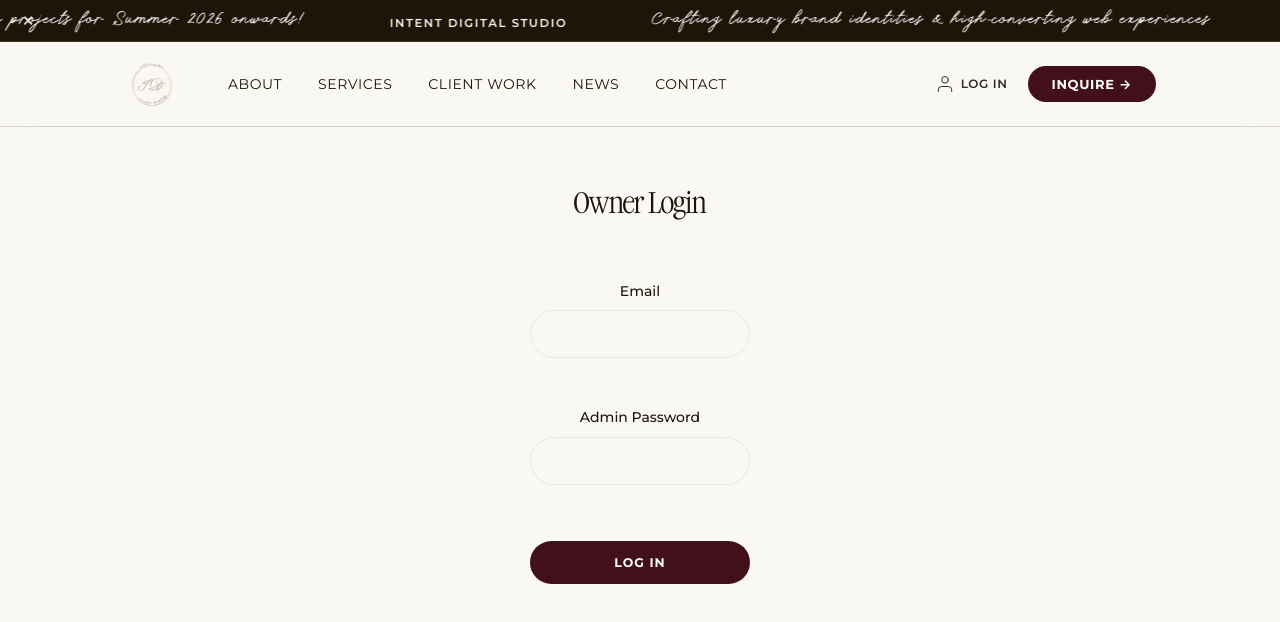
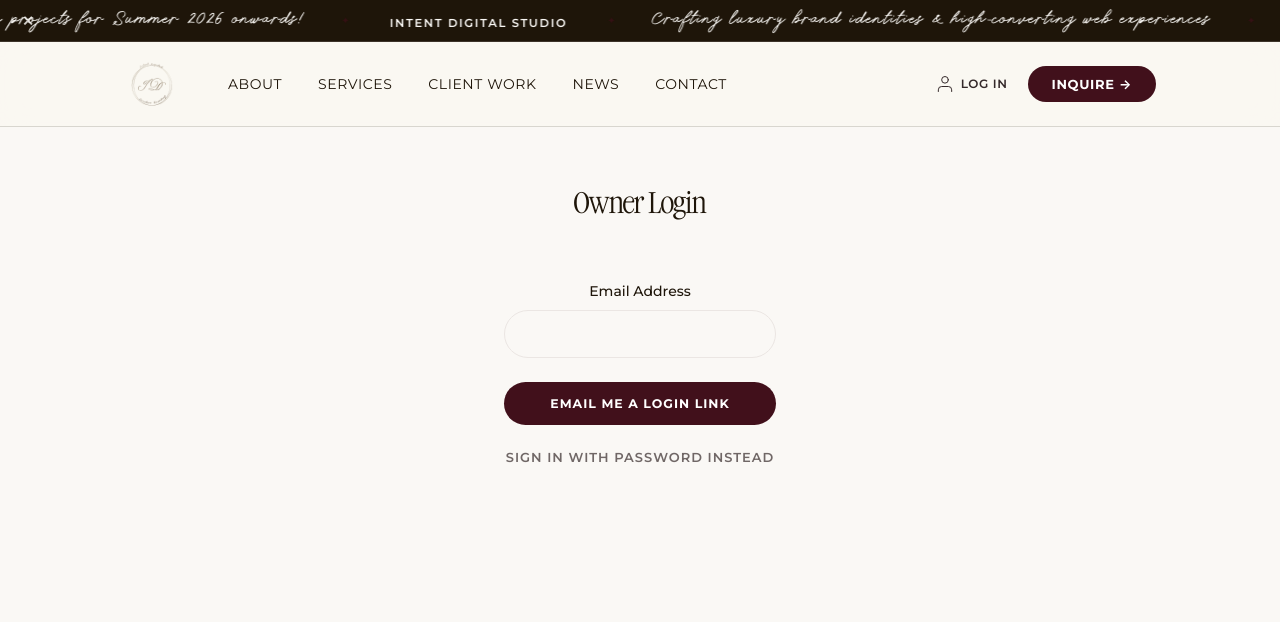
Before and after one commit to milanese88/intent-digital, a React (Vite) app: page / in a window 1280 px wide. Both pictures are taken after a click on the link "LOG IN". Shown: the top 622 px of the page. Built offline with nearby package versions, Linux system fonts and the light colour scheme; a web font is replaced by a local one.

Commit message:
Update Login.jsx

```diff
--- a/src/pages/Login.jsx
+++ b/src/pages/Login.jsx
@@ -1,11 +1,35 @@
-import React, { useState } from 'react';
+import React, { useState, useEffect } from 'react';
 import AnnouncementBanner from '../components/AnnouncementBanner';
 
 export default function Login({ navigateTo }) {
   const [email, setEmail] = useState('');
   const [password, setPassword] = useState('');
   const [error, setError] = useState(null);
+
+  // UI States
+  const [loginMode, setLoginMode] = useState('magic'); // 'magic' or 'password'
   const [loading, setLoading] = useState(false);
+  const [magicLinkSent, setMagicLinkSent] = useState(false);
+  const [showPassword, setShowPassword] = useState(false);
+  const [eyeHover, setEyeHover] = useState(false);
+
+  // Check for URL errors (e.g. from verify-magic-link redirect)
+  useEffect(() => {
+    if (typeof window !== 'undefined') {
+      const params = new URLSearchParams(window.location.search);
+      const err = params.get('error');
+      if (err === 'invalid_link') {
+        setError('The magic link is invalid or has already been used.');
+      } else if (err === 'expired_link') {
+        setError('Your magic link has expired. Please request a new one.');
+      }
+
+      // Cleanup URL
+      if (err) {
+        window.history.replaceState({}, document.title, window.location.pathname);
+      }
+    }
+  }, []);
 
   const handleNavClick = (e, page, targetId) => {
     e.preventDefault();
@@ -14,7 +38,35 @@ export default function Login({ navigateTo }) {
     }
   };
 
-  const handleLogin = async (e) => {
+  const handleMagicLinkRequest = async (e) => {
+    e.preventDefault();
+    setError(null);
+    setLoading(true);
+
+    try {
+      const res = await fetch('/api/request-magic-link', {
+        method: 'POST',
+        headers: { 'Content-Type': 'application/json' },
+        body: JSON.stringify({ email })
+      });
+
+      const data = await res.json();
+
+      if (res.status === 429) {
+        setError('Too many requests. Please try again in 15 minutes.');
+      } else if (!res.ok) {
+        setError(data.error || 'A network error occurred while requesting the link.');
+      } else {
+        setMagicLinkSent(true);
+      }
+    } catch (err) {
+      setError('A network failure occurred. Please check your connection and try again.');
+    } finally {
+      setLoading(false);
+    }
+  };
+
+  const handlePasswordLogin = async (e) => {
     e.preventDefault();
     setError(null);
     setLoading(true);
@@ -22,9 +74,7 @@ export default function Login({ navigateTo }) {
     try {
       const res = await fetch('/api/login', {
         method: 'POST',
-        headers: {
-          'Content-Type': 'application/json',
-        },
+        headers: { 'Content-Type': 'application/json' },
         body: JSON.stringify({ email, password })
       });
 
@@ -33,14 +83,20 @@ export default function Login({ navigateTo }) {
       if (res.ok) {
         navigateTo('admin');
       } else {
-        setError(data.error || 'Login failed');
+        if (res.status === 500) {
+          setError('Server configuration error: Authentication is not properly configured.');
+        } else {
+          setError('Wrong credentials. Please try again.');
+        }
       }
     } catch (err) {
-      setError('An error occurred during login.');
+      setError('A network failure occurred. Please check your connection and try again.');
     } finally {
       setLoading(false);
     }
   };
+
+  const eyeColor = eyeHover ? '#3A342B' : 'rgba(58, 52, 43, 0.4)';
 
   return (
     <div className="home-page">
@@ -84,7 +140,58 @@ export default function Login({ navigateTo }) {
         <div className="contact-form-container" style={{ maxWidth: '400px', margin: '0 auto', textAlign: 'center' }}>
           <h1 className="unified-hero-title" style={{ fontSize: '32px', marginBottom: '24px' }}>Owner Login</h1>
 
-          <form onSubmit={handleLogin} className="contact-pill-form" style={{ padding: '32px' }}>
+          <div className="contact-pill-form" style={{ padding: '32px' }}>
+            {magicLinkSent ? (
+              <div style={{ textAlign: 'center', padding: '20px 0' }}>
+                <h3 style={{ color: '#34292A', fontFamily: 'Montserrat, sans-serif', fontSize: '18px', marginBottom: '16px' }}>
+                  Check your inbox
+                </h3>
+                <p style={{ color: '#666', fontSize: '14px', lineHeight: '1.5' }}>
+                  We sent a login link to your email. It expires in 15 minutes.
+                </p>
+                <button
+                  onClick={() => setMagicLinkSent(false)}
+                  style={{ background: 'none', border: 'none', color: '#34292A', textDecoration: 'underline', marginTop: '24px', cursor: 'pointer', fontFamily: 'Montserrat' }}
+                >
+                  Need another link?
+                </button>
+              </div>
+            ) : (
+              <>
+                {loginMode === 'magic' ? (
+                  // MAGIC LINK FORM
+                  <form onSubmit={handleMagicLinkRequest}>
+                    <div className="form-field-group" style={{ marginBottom: '16px' }}>
+                      <label className="form-pill-label" htmlFor="email">Email Address</label>
+                      <input
+                        type="email"
+                        id="email"
+                        name="email"
+                        className="form-pill-input"
+                        required
+                        value={email}
+                        onChange={(e) => setEmail(e.target.value)}
+                        style={{ textAlign: 'center' }}
+                      />
+                    </div>
+
+                    {error && <p style={{ color: 'red', fontSize: '14px', marginBottom: '16px' }}>{error}</p>}
+
+                    <button type="submit" className="btn btn-pill-primary" style={{ width: '100%', marginTop: '8px' }} disabled={loading}>
+                      {loading ? 'Sending...' : 'Email me a login link'}
+                    </button>
+
+                    <button
+                      type="button"
+                      onClick={() => { setLoginMode('password'); setError(null); }}
+                      style={{ background: 'none', border: 'none', color: 'rgba(52, 41, 42, 0.7)', textDecoration: 'none', marginTop: '24px', cursor: 'pointer', fontFamily: 'Montserrat', fontSize: '13px' }}
+                    >
+                      Sign in with password instead
+                    </button>
+                  </form>
+                ) : (
+                  // PASSWORD FORM
+                  <form onSubmit={handlePasswordLogin}>
                     <div className="form-field-group" style={{ marginBottom: '16px' }}>
                       <label className="form-pill-label" htmlFor="email">Email</label>
                       <input
@@ -99,18 +206,53 @@ export default function Login({ navigateTo }) {
                       />
                     </div>
 
-            <div className="form-field-group">
+                    <div className="form-field-group" style={{ position: 'relative' }}>
                       <label className="form-pill-label" htmlFor="password">Admin Password</label>
                       <input
-                type="password"
+                        type={showPassword ? "text" : "password"}
                         id="password"
                         name="password"
                         className="form-pill-input"
                         required
                         value={password}
                         onChange={(e) => setPassword(e.target.value)}
-                style={{ textAlign: 'center' }}
+                        style={{ textAlign: 'center', paddingRight: '40px' }}
                       />
+                      <button
+                        type="button"
+                        aria-label={showPassword ? "Hide password" : "Show password"}
+                        onClick={() => setShowPassword(!showPassword)}
+                        onMouseEnter={() => setEyeHover(true)}
+                        onMouseLeave={() => setEyeHover(false)}
+                        style={{
+                          position: 'absolute',
+                          right: '12px',
+                          top: '38px',
+                          background: 'none',
+                          border: 'none',
+                          cursor: 'pointer',
+                          padding: '4px',
+                          display: 'flex',
+                          alignItems: 'center',
+                          justifyContent: 'center',
+                          transition: 'color 0.2s ease',
+                          color: eyeColor
+                        }}
+                      >
+                        {showPassword ? (
+                          // Eye-with-slash icon
+                          <svg width="20" height="20" viewBox="0 0 24 24" fill="none" stroke="currentColor" strokeWidth="2" strokeLinecap="round" strokeLinejoin="round">
+                            <path d="M17.94 17.94A10.07 10.07 0 0 1 12 20c-7 0-11-8-11-8a18.45 18.45 0 0 1 5.06-5.94M9.9 4.24A9.12 9.12 0 0 1 12 4c7 0 11 8 11 8a18.5 18.5 0 0 1-2.16 3.19m-6.72-1.07a3 3 0 1 1-4.24-4.24"></path>
+                            <line x1="1" y1="1" x2="23" y2="23"></line>
+                          </svg>
+                        ) : (
+                          // Eye icon
+                          <svg width="20" height="20" viewBox="0 0 24 24" fill="none" stroke="currentColor" strokeWidth="2" strokeLinecap="round" strokeLinejoin="round">
+                            <path d="M1 12s4-8 11-8 11 8 11 8-4 8-11 8-11-8-11-8z"></path>
+                            <circle cx="12" cy="12" r="3"></circle>
+                          </svg>
+                        )}
+                      </button>
                     </div>
 
                     {error && <p style={{ color: 'red', fontSize: '14px', marginBottom: '16px', marginTop: '16px' }}>{error}</p>}
@@ -118,7 +260,19 @@ export default function Login({ navigateTo }) {
                     <button type="submit" className="btn btn-pill-primary" style={{ width: '100%', marginTop: '24px' }} disabled={loading}>
                       {loading ? 'Authenticating...' : 'Log In'}
                     </button>
+
+                    <button
+                      type="button"
+                      onClick={() => { setLoginMode('magic'); setError(null); }}
+                      style={{ background: 'none', border: 'none', color: 'rgba(52, 41, 42, 0.7)', textDecoration: 'none', marginTop: '24px', cursor: 'pointer', fontFamily: 'Montserrat', fontSize: '13px' }}
+                    >
+                      &larr; Back to Magic Link
+                    </button>
                   </form>
+                )}
+              </>
+            )}
+          </div>
         </div>
       </section>
     </div>
```
Lines whose indentation alone changed are shown as unchanged.
